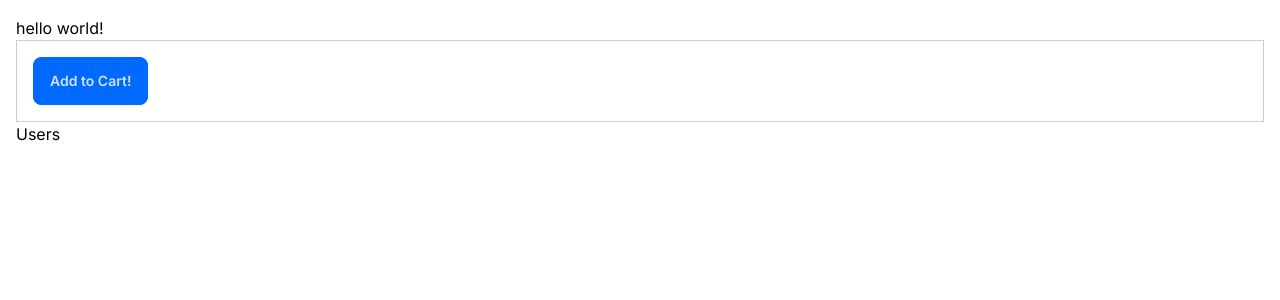
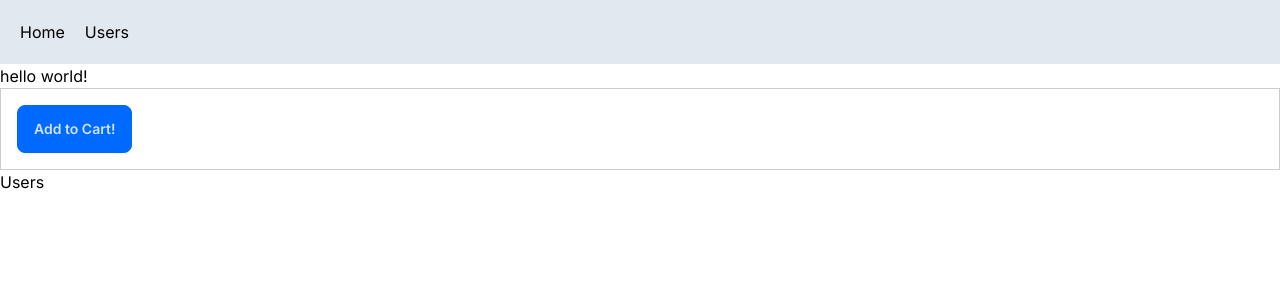
Before and after one commit to breakdaiz/next-app, a Next.js app: page / in a window 1280 px wide. Shown: the top 300 px of the page. Built offline with nearby package versions, Linux system fonts and the light colour scheme.

Commit message:
Create Navbar components

```diff
--- /dev/null
+++ b/app/NavBar.tsx
@@ -0,0 +1,13 @@
+import Link from 'next/link'
+import React from 'react'
+
+const NavBar = () => {
+  return (
+    <div className='flex bg-slate-200 p-5'>
+        <Link className='mr-5' href="/">Home </Link>
+        <Link className='mr-5' href="/users">Users </Link>
+    </div>
+  )
+}
+
+export default NavBar
--- a/app/globals.css
+++ b/app/globals.css
@@ -13,6 +13,5 @@
 }
 
 body {
-  padding: 1rem;
   color: rgb(var(--foreground-rgb));
 }
--- a/app/layout.tsx
+++ b/app/layout.tsx
@@ -1,6 +1,7 @@
 import "./globals.css";
 import type { Metadata } from "next";
 import { Inter } from "next/font/google";
+import NavBar from "./NavBar";
 
 const inter = Inter({ subsets: ["latin"] });
 
@@ -16,7 +17,10 @@ export default function RootLayout({
 }) {
   return (
     <html lang='en' data-theme='winter'>
-      <body className={inter.className}>{children}</body>
+      <body className={inter.className}>
+        <NavBar />
+        <main> {children} </main>
+      </body>
     </html>
   );
 }
```
